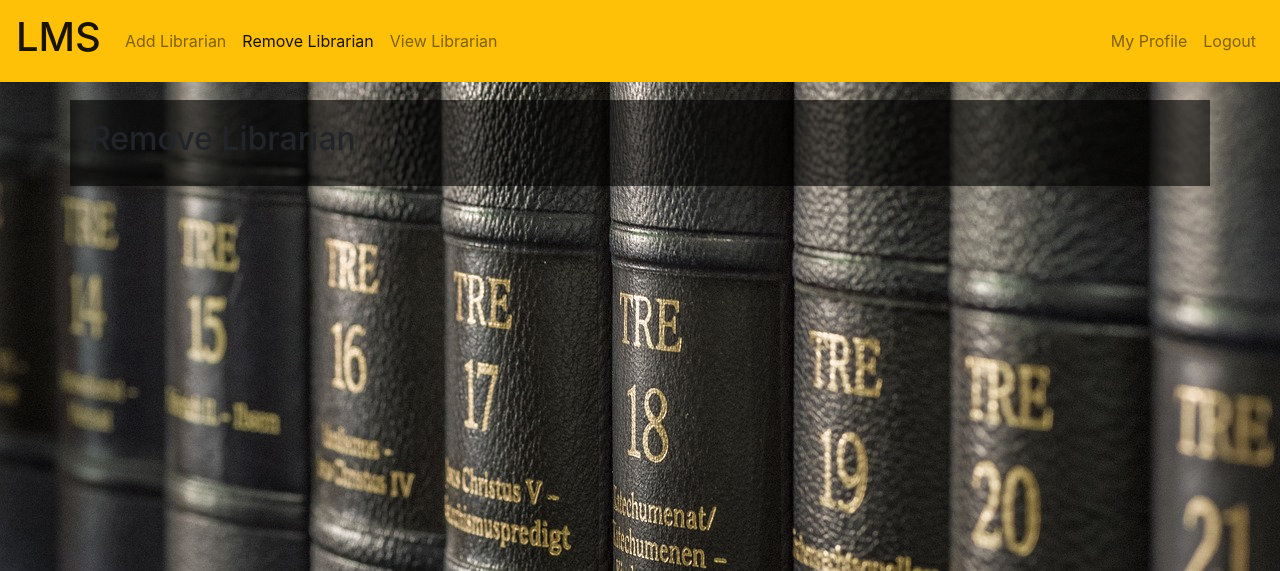
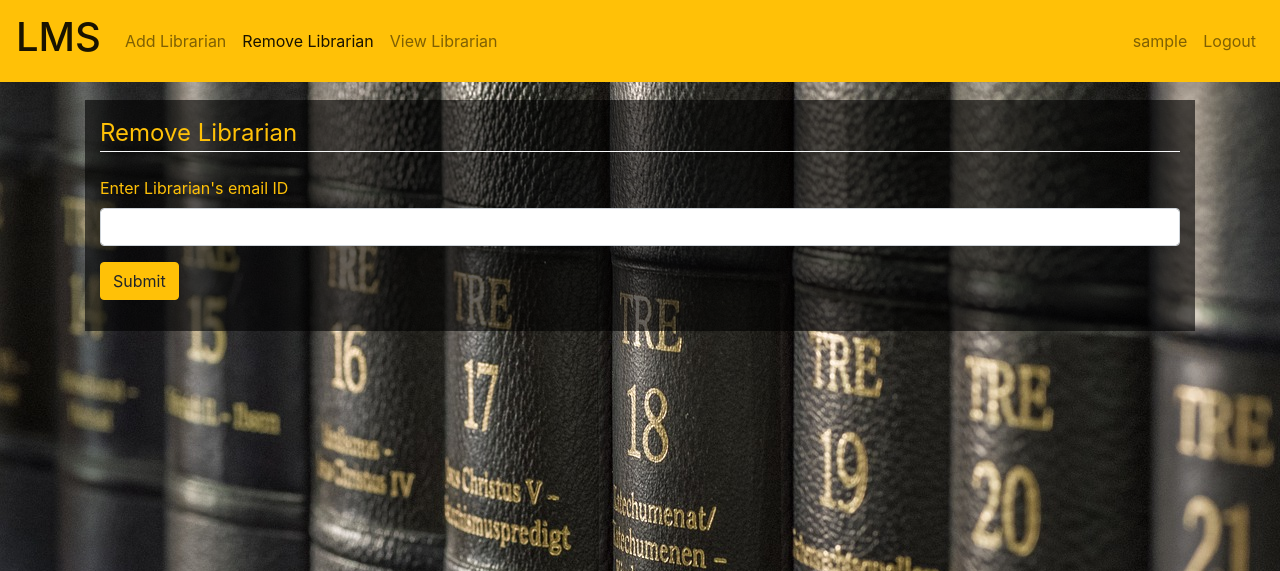
Before and after one commit to laureenf/dbms-project, a Flask app: page /admin/remove-librarian in a window 1280 px wide. Shown: the top 571 px of the page. Run offline with Flask 2, Linux system fonts and the light colour scheme; a user stored in the database is signed in; some libraries are stand-ins or nearby versions.

Commit message:
Add, Remove Librarian pages for Admin

```diff
--- a/lms/routes.py
+++ b/lms/routes.py
@@ -6,7 +6,7 @@ from flask_login import login_user, current_user, logout_user, login_required
 
 from lms import app, db, bcrypt
 from lms.forms import RegistrationForm, LoginForm, AddLibrarianForm
-from lms.models import Admin, Librarian, Borrower
+from lms.models import Admin, Librarian
 
 ''' OPTIONAL
 @app.errorhandler(404)
@@ -103,15 +103,39 @@ def chng_uname():
 def add_librarian():
     form = AddLibrarianForm()
     if form.validate_on_submit():
-        pass
-    return render_template('add_librarian.html', title='Add Librarian', form=form)
+        hashed_pw = bcrypt.generate_password_hash(form.password.data).decode('utf-8')
+        librarian = Librarian(username=form.username.data, name=form.name.data, email=form.email.data,
+            password=hashed_pw, admin_id=current_user.id)
+        db.session.add(librarian)
+        db.session.commit()
+        flash(f'Account created for {form.username.data} from {current_user.institute}! Please login to access', 'success')
+        return redirect(url_for('add_librarian'))
+    return render_template('admin/add_librarian.html', title='Add Librarian', form=form)
 
-@app.route('/admin/remove-librarian', endpoint='remove_librarian')
+
+''' format pls '''
+@app.route('/admin/remove-librarian', methods=['GET', 'POST'], endpoint='remove_librarian')
 @login_required
 def remove_librarian():
-    return render_template('remove_librarian.html', title='Remove Librarian')
+    form = request.form
+    if form:
+        if form.get('email') == '' and form.get('remove') == '':
+            #delete the record
+            id = form.get('id')
+            Librarian.query.filter_by(id=id).delete()
+            db.session.commit()
+            flash('Librarian account deleted', 'success')
+        elif form.get('cancel') == '':
+            return redirect(url_for('remove_librarian'))
+        else:
+            librarian = Librarian.query.filter_by(email=form.get('email')).first()
+            if librarian:
+                return render_template('admin/remove_librarian.html', title='Remove Librarian', librarian=librarian)
+            else:
+                flash('Librarian record does not exist', 'danger')
+    return render_template('admin/remove_librarian.html', title='Remove Librarian', librarian=None)
 
 @app.route('/admin/view-librarian', endpoint='view_librarian')
 @login_required
 def view_librarian():
-    return render_template('view_librarian.html', title='View Librarian')
+    return render_template('admin/view_librarian.html', title='View Librarian')
--- a/lms/static/css/styles.css
+++ b/lms/static/css/styles.css
@@ -5,15 +5,22 @@ html, body {
     /* height: 100%; */
 }
 
+/* main container */
 .layout-content {
     margin-top: 100px;
+}
+
+/* home page */
+.home {
+    margin-top: 30vh;
     background-color: rgba(0, 0, 0, 0.6);
+    text-align: center;
     padding: 20px;
 }
-/* home page */
-#home {
-    margin-top: 35vh;
-    text-align: center;
+
+.login-section, .register-section, .add-librarian, .remove-librarian {
+    background-color: rgba(0, 0, 0, 0.6);
+    padding: 15px;
 }
 
 .font-sizing-h1 {
--- /dev/null
+++ b/lms/templates/admin/remove_librarian.html
@@ -0,0 +1,30 @@
+{% extends 'layout.html' %}
+{% set active_page = "remove_librarian" %}
+{% block title %}
+<title>Admin | Remove Librarian</title>
+{% endblock %}
+{% block content %}
+<div class="remove-librarian">
+    <form action="{{ url_for('remove_librarian') }}" method="POST" class="text-warning">
+        <fieldset class="form-group">
+            <legend class="border-bottom border-light mb-4">Remove Librarian</legend>
+            <div class="form-group">
+                <label for="">Enter Librarian's email ID</label>
+                <input type="email" class="form-control" name="email" id="">
+            </div>
+            <button type="submit" class="btn btn-warning">Submit</button>
+    </form>
+    {% if librarian != None %}
+    <h3 class="border-bottom border-light mb-4 mt-4">Librarian Details</h3>
+    <p>Name: {{ librarian.name }}</p>
+    <p>Username: {{ librarian.username }}</p>
+    <p>Email: {{ librarian.email }}</p>
+    <p>Join Date: {{ librarian.join_date }}</p>
+    <input type="hidden" name="id" value="{{librarian.id}}">
+    <button type="submit" name='remove' onclick="{{ url_for('remove_librarian') }}" class="btn btn-warning mr-2">Remove?</button>
+    <button type="submit" name='cancel' onclick="{{ url_for('remove_librarian') }}" class="btn btn-secondary">Cancel</button>
+    {% endif %}
+
+</div>
+
+{% endblock %}
--- a/lms/templates/home.html
+++ b/lms/templates/home.html
@@ -1,7 +1,10 @@
 {% extends 'layout.html' %}
 {% set active_page = "home" %}
+{% block title %}
+<title>LMS | Home</title>
+{% endblock %}
 {% block content %}
-<div class="container main-content text-warning" id='home'>
+        <div class="container main-content text-warning home">
           <h1 class="font-sizing-h1 border-bottom pb-4 mb-4">
               Welcome to LMS,
               {% if current_user.is_authenticated %}
--- a/lms/templates/layout.html
+++ b/lms/templates/layout.html
@@ -5,6 +5,8 @@
     <meta name="viewport" content="width=device-width, initial-scale=1.0">
     <link rel="stylesheet" href="https://maxcdn.bootstrapcdn.com/bootstrap/4.5.0/css/bootstrap.min.css">
     <link rel="stylesheet" type="text/css" href="../static/css/styles.css">
+    <link rel="shortcut icon" href="../static/images/books.svg" type="image/x-icon">
+
     {% block title %}
     <title>LMS</title>
     {% endblock %}
@@ -25,10 +27,11 @@
         {% block content %}
 
         {% endblock %}
-      </div>
+    </div>
 
     <script src="https://ajax.googleapis.com/ajax/libs/jquery/3.5.1/jquery.min.js"></script>
     <script src="https://cdnjs.cloudflare.com/ajax/libs/popper.js/1.16.0/umd/popper.min.js"></script>
     <script src="https://maxcdn.bootstrapcdn.com/bootstrap/4.5.0/js/bootstrap.min.js"></script>
+    <script src="../static/js/submit_and_reset.js"></script>
 </body>
 </html>
--- a/lms/templates/login.html
+++ b/lms/templates/login.html
@@ -1,5 +1,8 @@
 {% extends 'layout.html' %}
 {% set active_page = "login" %}
+{% block title %}
+<title>LMS | Login</title>
+{% endblock %}
 {% block content %}
 <div class="login-section text-warning ">
     <form action="" method="post">
@@ -44,7 +47,7 @@
             </div>
         </fieldset>
         <div class="form-group">
-            {{form.submit(class="btn btn-outline-warning")}}
+            {{form.submit(class="btn btn-warning")}}
         </div>
     </form>
     <div class="border-top pt-3">
--- a/lms/templates/navigation.html
+++ b/lms/templates/navigation.html
@@ -22,7 +22,7 @@
             {% if current_user.is_authenticated %}
 
             <li class="nav-item {{ 'active' if active_page == 'profile' }}">
-                <a class="nav-link text-center" href="{{ url_for('profile') }}">My Profile</a>
+                <a class="nav-link text-center" href="{{ url_for('home') }}">{{ current_user.username}}</a>
             </li>
             <li class="nav-item {{ 'active' if active_page == 'logout'}}">
                 <a class="nav-link text-center" href="{{ url_for('logout') }}">Logout</a>
--- a/lms/templates/profile.html
+++ b/lms/templates/profile.html
@@ -1,5 +1,8 @@
 {% extends 'layout.html' %}
 {% set active_page = "profile" %}
+{% block title %}
+<title> | </title>
+{% endblock %}
 {% block content %}
     <div class="profile-content text-warning">
         <h2 class="border-bottom pb-2 mb-4">{{ title }} - {{ current_user.name }}</h2>
--- a/lms/templates/register.html
+++ b/lms/templates/register.html
@@ -1,5 +1,8 @@
 {% extends 'layout.html' %}
 {% set active_page = "register" %}
+{% block title %}
+<title>LMS | Register</title>
+{% endblock %}
 {% block content %}
 <div class="register-section text-warning">
     <form action="" method="post">
@@ -90,7 +93,7 @@
             </div>
         </fieldset>
         <div class="form-group">
-            {{form.submit(class="btn btn-outline-warning")}}
+            {{form.submit(class="btn btn-warning")}}
         </div>
     </form>
     <div class="border-top pt-3">
--- a/lms/templates/remove_librarian.html
+++ /dev/null
@@ -1,5 +0,0 @@
-{% extends 'layout.html' %}
-{% set active_page = "remove_librarian" %}
-{% block content %}
-<h2>{{ title }}</h2>
-{% endblock %}
--- a/lms/templates/view_librarian.html
+++ /dev/null
@@ -1,5 +0,0 @@
-{% extends 'layout.html' %}
-{% set active_page = "view_librarian" %}
-{% block content %}
-<h2>{{ title }}</h2>
-{% endblock %}
```
Also changed, not shown: lms/forms.py (+3 -6 lines), lms/models.py (+3 -6 lines), lms/templates/admin/add_librarian.html (renamed from lms/templates/add_librarian.html, +4 -3 lines), lms/templates/admin/view_librarian.html (added, +12 -0 lines), lms/static/images/books.svg (added). Lines whose indentation alone changed are shown as unchanged.
